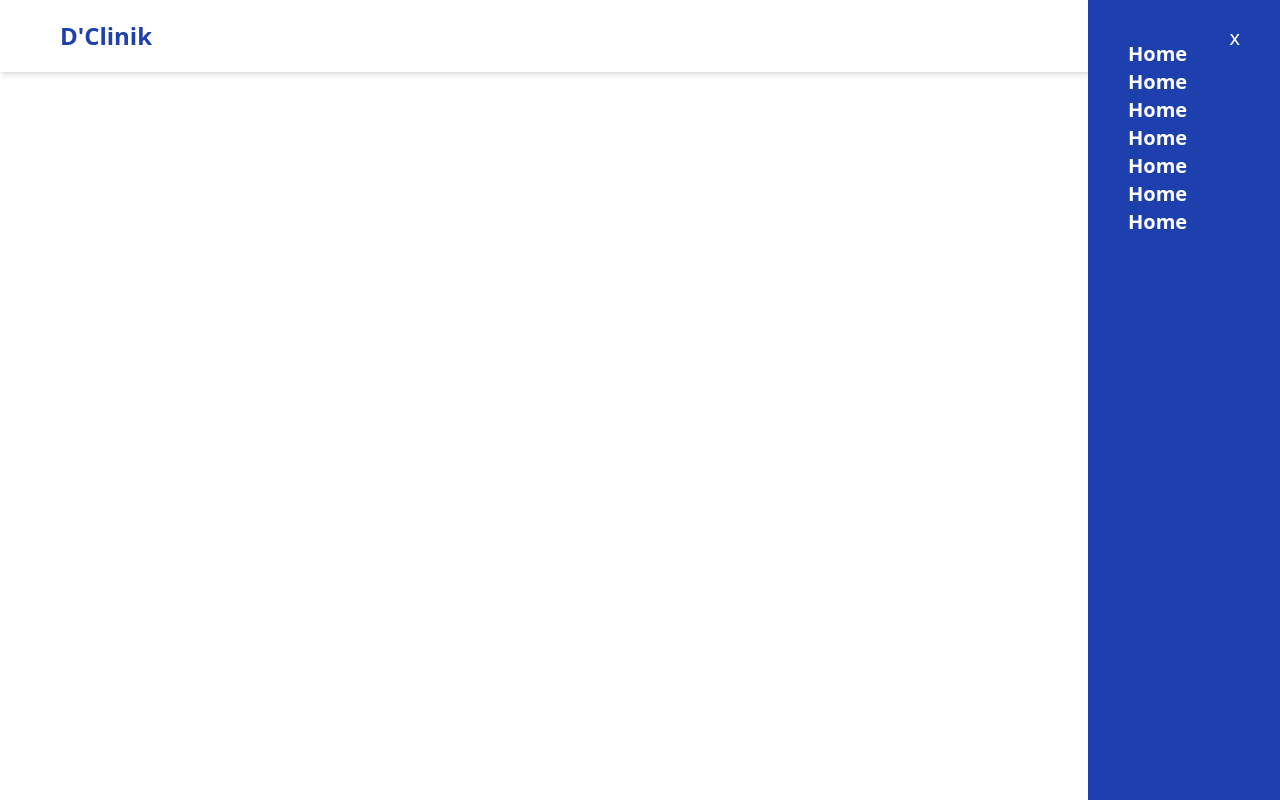
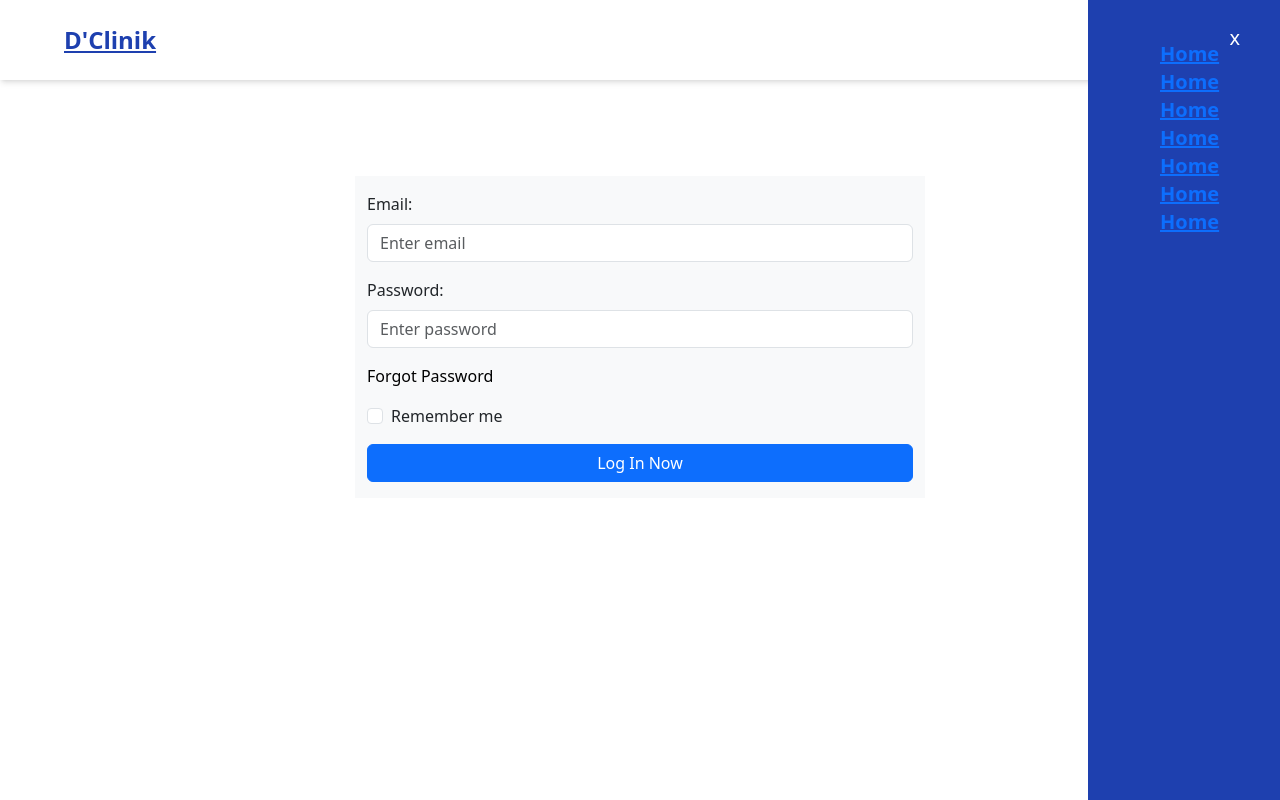
Before and after one commit to iamclement1/D-Clinik, a React (Vite) app: page / in a window 1280 px wide. Built offline with nearby package versions, Linux system fonts and the light colour scheme.

Commit message:
Created Login and Reset password Page

```diff
--- a/package.json
+++ b/package.json
@@ -5,7 +5,8 @@
   "scripts": {
     "dev": "vite",
     "build": "vite build",
-    "preview": "vite preview"
+    "preview": "vite preview",
+    "start": "main.jsx"
   },
   "dependencies": {
     "react": "^17.0.2",
--- a/src/App.jsx
+++ b/src/App.jsx
@@ -1,7 +1,10 @@
 import { useState } from 'react'
+import "bootstrap/dist/css/bootstrap.min.css"
 import { BrowserRouter as Router, Route, Routes } from 'react-router-dom'
 import AdminNavbar from './Components/Admin/AdminNavbar'
 import AdminSideBar from './Components/Admin/AdminSideBar'
+import LogIn from './Pages/LogIn'
+import ResetPassword from './Pages/ResetPassword'
 
 
 function App() {
@@ -13,7 +16,8 @@ function App() {
         <AdminSideBar />
         <AdminNavbar />
         <Routes>
-          <Route />
+          <Route path="/" exact element={<LogIn/>} />
+          <Route path="/forgot-password" exact element={<ResetPassword/>} />
         </Routes>
       </div>
     </Router>
--- a/src/Components/Admin/AdminNavbar.jsx
+++ b/src/Components/Admin/AdminNavbar.jsx
@@ -4,7 +4,7 @@ import { NavLink } from 'react-router-dom'
 function AdminNavbar() {
     return (
     <div>
-        <nav className='flex p-5 shadow-md'>
+        <nav className='flex p-4 shadow-md'>
             <div className=''>
                 <NavLink to='/' className={`font-bold text-2xl pl-10 text-blue-800`}>
                     D'Clinik
--- /dev/null
+++ b/src/Pages/LogIn.jsx
@@ -0,0 +1,39 @@
+import React from 'react'
+import { Link } from 'react-router-dom'
+
+function LogIn() {
+  return (
+     <div className="container">
+         <div className="row " style={{marginTop:"6rem"}}>
+             <div className="col-md-6 offset-md-3 bg-light">
+                <form>
+                    <div className="mb-3 mt-3">
+                        <label for="email" className="form-label">Email:</label>
+                        <input type="email" className="form-control"  placeholder="Enter email"/>
+                    </div>
+                    <div className="mb-3">
+                        <label for="pwd" className="form-label">Password:</label>
+                        <input type="password" className="form-control" placeholder="Enter password"/>
+                    </div>
+                    <div className="mb-3">
+                       <Link to="/forgot-password" className='text-decoration-none' style={{color:"black"}}><span>Forgot Password </span></Link>
+                    </div>
+                    <div className="form-check mb-3">
+                        <label className="form-check-label">
+                            <input className="form-check-input" type="checkbox" name="remember"/> Remember me
+                        </label>
+                    </div>
+
+                    <div className="d-grid mb-3">
+                        <button type="submit" className="btn btn-primary btn-block">Log In Now</button>
+                    </div>
+
+                </form>
+             </div>
+         </div>
+     </div>
+
+  )
+}
+
+export default LogIn
--- /dev/null
+++ b/src/Pages/ResetPassword.jsx
@@ -0,0 +1,29 @@
+import React from 'react'
+import { Link } from 'react-router-dom'
+
+function ResetPassword() {
+  return (
+    <div className="container">
+         <div className="row " style={{marginTop:"6rem"}}>
+             <div className="col-md-6 offset-md-3 bg-light">
+                <form>
+                    <div className="mb-3 mt-3">
+                    <h4 className='h4 text-center'>Reset Password:</h4>
+                    <p className='text-center'>Enter the email of your account to reset the password. Then you will receive a link to email to reset the password. If you have any issue about reset password <Link className='text-decoration-none' to="/contact">contact us.</Link> </p>
+                    </div>
+                    <div className="mb-3">
+                        <label for="email" className="form-label">Email:</label>
+                        <input type="email" className="form-control"  placeholder="Enter email"/>
+                    </div>
+                    <div class="d-grid mb-3 ">
+                        <button type="submit" className="btn btn-primary btn-block">Reset Password</button>
+                    </div>
+
+                </form>
+             </div>
+         </div>
+     </div>
+  )
+}
+
+export default ResetPassword
```
